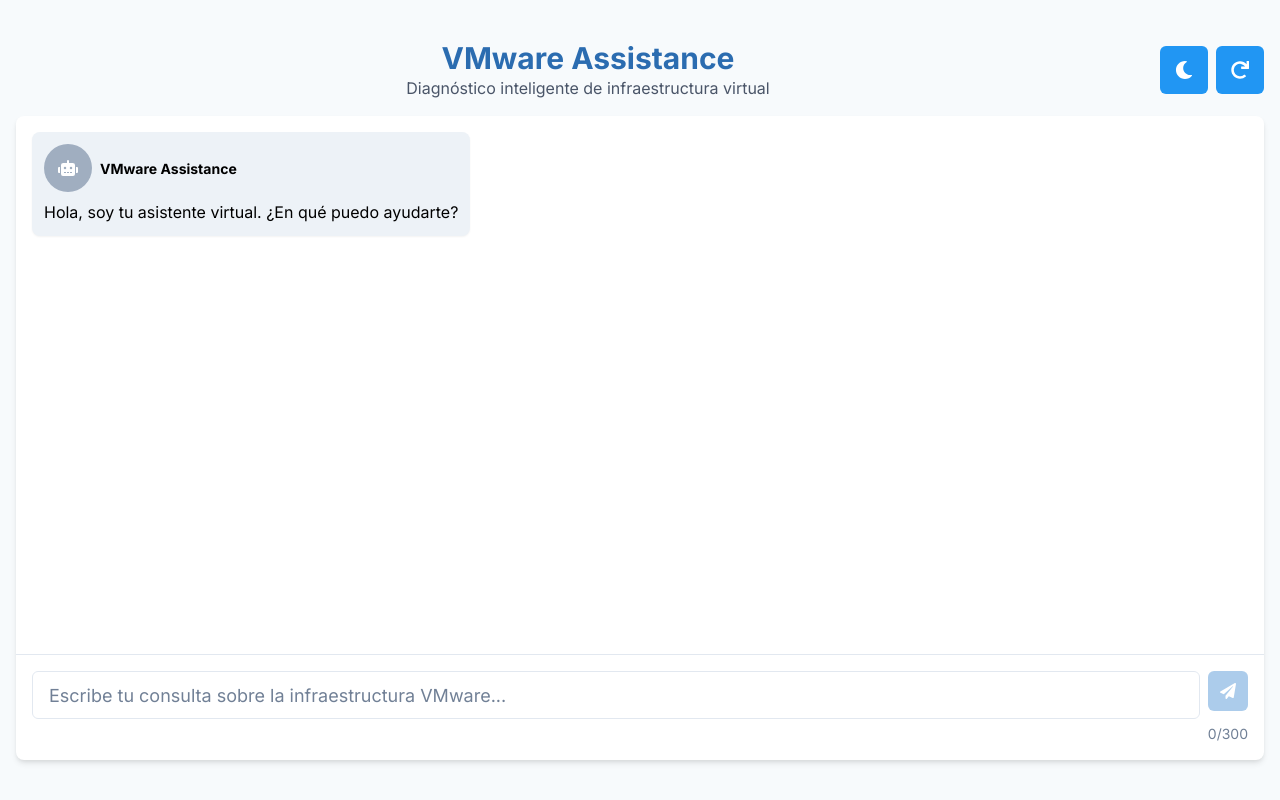
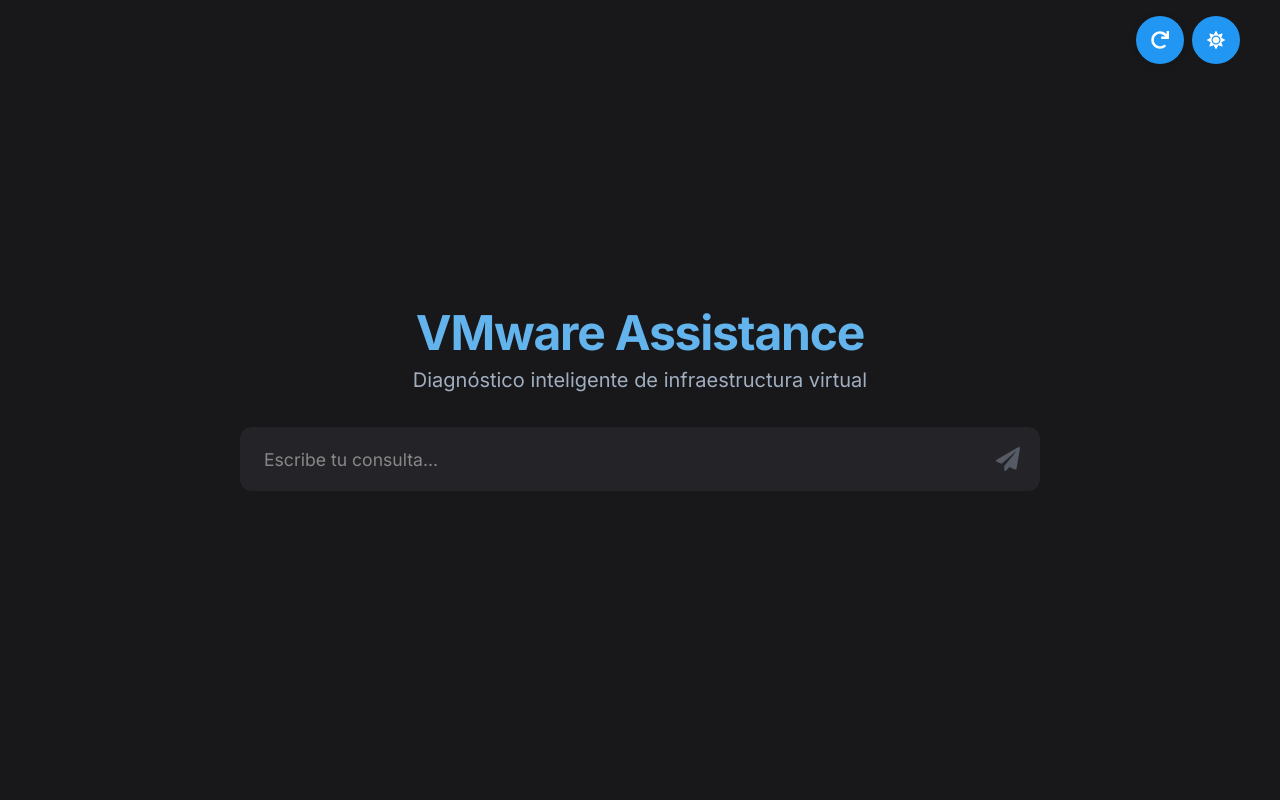
Before and after one commit to balemansteve/Charlotteo, a React (Vite) app in the folder poc_vmware_assistance/frontend/: page / in a window 1280 px wide. Built offline with nearby package versions, Linux system fonts and the light colour scheme.

Commit message:
frontendV2 src folder updated, problem with cors to fix

```diff
--- a/poc_vmware_assistance/frontend/src/App.jsx
+++ b/poc_vmware_assistance/frontend/src/App.jsx
@@ -15,18 +15,17 @@
 import ChatMessage from './components/ChatMessage'
 import ChatInput from './components/ChatInput'
 import axios from 'axios'
+import { motion, AnimatePresence } from 'framer-motion'
 
 function App() {
-  const [messages, setMessages] = useState([
-    {
-      text: 'Hola, soy tu asistente virtual. ¿En qué puedo ayudarte?',
-      isUser: false,
-    },
-  ])
+  const [messages, setMessages] = useState([])
   const [isLoading, setIsLoading] = useState(false)
   const messagesEndRef = useRef(null)
   const toast = useToast()
   const { colorMode, toggleColorMode } = useColorMode()
+  const [chatOpen, setChatOpen] = useState(false)
+  const [firstMessage, setFirstMessage] = useState("")
+  const [isTransitioning, setIsTransitioning] = useState(false)
 
   const scrollToBottom = () => {
     messagesEndRef.current?.scrollIntoView({ behavior: "smooth" })
@@ -35,6 +34,17 @@
   useEffect(() => {
     scrollToBottom()
   }, [messages])
+
+  useEffect(() => {
+    if (isTransitioning || isLoading) {
+      document.body.style.overflow = 'hidden'
+    } else {
+      document.body.style.overflow = 'auto'
+    }
+    return () => {
+      document.body.style.overflow = 'auto'
+    }
+  }, [isTransitioning, isLoading])
 
   const handleSendMessage = async (message) => {
     if (!message.trim()) return
@@ -69,82 +79,184 @@
   const handleResetChat = () => {
     setMessages([
       {
-        text: 'Hola, soy tu asistente virtual. ¿En qué puedo ayudarte?',
+        text: '¡Hola! Consulta aquí cualquier duda sobre tu infraestructura VMware.',
         isUser: false,
       },
     ])
+    setChatOpen(false)
+    setFirstMessage("")
   }
 
+  const bgMain = colorMode === 'dark' ? '#18181A' : '#fff'
+  const bgInput = colorMode === 'dark' ? '#232328' : '#f5f5f5'
+  const textColor = colorMode === 'dark' ? 'white' : '#232328'
+  const subtitleColor = colorMode === 'dark' ? 'gray.400' : 'gray.600'
+
   return (
-    <Container maxW="container.xl" h="100vh" py={10}>
-      <VStack h="full" spacing={4}>
-        <Flex w="full" justify="space-between" align="center">
-          <Box textAlign="center" flex={1}>
-            <Heading size="lg" color={colorMode === 'dark' ? 'blue.300' : 'blue.600'}>
+    <Box minH="100vh" minW="100vw" bg="#18181A" position="relative">
+      {/* INTERFAZ INICIAL: solo título, subtítulo e input centrados verticalmente, con animación */}
+      <AnimatePresence>
+        {!chatOpen && (
+          <motion.div
+            key="inicio"
+            initial={{ opacity: 0, y: 40 }}
+            animate={{ opacity: 1, y: 0 }}
+            exit={{ opacity: 0, y: -40 }}
+            transition={{ duration: 0.5, ease: 'easeInOut' }}
+            style={{ width: '100%', background: bgMain }}
+            onAnimationStart={() => setIsTransitioning(true)}
+            onAnimationComplete={() => setIsTransitioning(false)}
+          >
+            <Box minH="100vh" display="flex" flexDirection="column" alignItems="center" justifyContent="center" bg={bgMain}>
+              <Heading size="2xl" color="blue.300" letterSpacing="tight" mb={2}>
                 VMware Assistance
               </Heading>
-            <Text color={colorMode === 'dark' ? 'gray.400' : 'gray.600'}>
+              <Text color={subtitleColor} fontSize="xl" mb={8}>
                 Diagnóstico inteligente de infraestructura virtual
               </Text>
+              <motion.div
+                initial={{ opacity: 0, y: 40 }}
+                animate={{ opacity: 1, y: 0 }}
+                transition={{ duration: 0.8, ease: 'easeInOut' }}
+                style={{ width: '100%', background: 'transparent' }}
+              >
+                <Box
+                  w="100%"
+                  maxW="800px"
+                  mx="auto"
+                  display="flex"
+                  alignItems="center"
+                  bg={bgInput}
+                  borderRadius="xl"
+                  p={2}
+                  boxShadow="none"
+                >
+                  <ChatInput onSendMessage={handleSendMessage} isLoading={isLoading} placeholder="Escribe tu consulta..." showCounter={false} modernStyle={true} hideBox={true} inputBg={bgInput} fullWidthInput={true} inputColor={textColor} />
                 </Box>
-          <Flex gap={2}>
+              </motion.div>
+              {/* Botones arriba a la derecha SIEMPRE visibles */}
+              <Box position="absolute" top={6} right={10} zIndex={20} display="flex" alignItems="center" gap={2}>
+                <IconButton
+                  icon={<FaRedo />}
+                  onClick={handleResetChat}
+                  aria-label="Reiniciar chat"
+                  colorScheme="blue"
+                  variant="solid"
+                  borderRadius="full"
+                  size="lg"
+                  bg="#2196f3"
+                  _hover={{ bg: '#1976d2' }}
+                  _active={{ bg: '#1565c0' }}
+                  color="white"
+                  boxShadow="0 2px 8px 0 rgba(0,0,0,0.10)"
+                  mt={-2}
+                />
                 <IconButton
                   icon={colorMode === 'dark' ? <FaSun /> : <FaMoon />}
                   onClick={toggleColorMode}
                   aria-label="Cambiar tema"
                   colorScheme="blue"
                   variant="solid"
-              borderRadius="md"
+                  borderRadius="full"
                   size="lg"
                   bg="#2196f3"
                   _hover={{ bg: '#1976d2' }}
                   _active={{ bg: '#1565c0' }}
                   color="white"
+                  mt={-2}
                 />
+              </Box>
+            </Box>
+          </motion.div>
+        )}
+      </AnimatePresence>
+      {/* INTERFAZ DE CHAT: header arriba, historial e input centrados, con transición suave */}
+      <AnimatePresence>
+        {chatOpen && (
+          <motion.div
+            key="chat"
+            initial={{ opacity: 0, y: 40 }}
+            animate={{ opacity: 1, y: 0 }}
+            exit={{ opacity: 0, y: -40 }}
+            transition={{ duration: 0.5, ease: 'easeInOut' }}
+            style={{ width: '100%', background: bgMain }}
+            onAnimationStart={() => setIsTransitioning(true)}
+            onAnimationComplete={() => setIsTransitioning(false)}
+          >
+            <Box minH="100vh" display="flex" flexDirection="column" alignItems="center" justifyContent="flex-start" bg={bgMain}>
+              {/* Header arriba */}
+              <Box w="100%" px={12} pt={8} pb={2} display="flex" alignItems="flex-start" justifyContent="space-between" bg={bgMain}>
+                <Box>
+                  <Heading size="2xl" color="blue.300" letterSpacing="tight">
+                    VMware Assistance
+                  </Heading>
+                  <Text color={subtitleColor} fontSize="xl" mt={2}>
+                    Diagnóstico inteligente de infraestructura virtual
+                  </Text>
+                </Box>
+                <Box display="flex" alignItems="center" gap={2}>
                   <IconButton
                     icon={<FaRedo />}
                     onClick={handleResetChat}
                     aria-label="Reiniciar chat"
                     colorScheme="blue"
                     variant="solid"
-              borderRadius="md"
+                    borderRadius="full"
                     size="lg"
                     bg="#2196f3"
                     _hover={{ bg: '#1976d2' }}
                     _active={{ bg: '#1565c0' }}
                     color="white"
+                    boxShadow="0 2px 8px 0 rgba(0,0,0,0.10)"
+                    mt={-2}
                   />
-          </Flex>
-        </Flex>
-
+                  <IconButton
+                    icon={colorMode === 'dark' ? <FaSun /> : <FaMoon />}
+                    onClick={toggleColorMode}
+                    aria-label="Cambiar tema"
+                    colorScheme="blue"
+                    variant="solid"
+                    borderRadius="full"
+                    size="lg"
+                    bg="#2196f3"
+                    _hover={{ bg: '#1976d2' }}
+                    _active={{ bg: '#1565c0' }}
+                    color="white"
+                    mt={-2}
+                  />
+                </Box>
+              </Box>
+              {/* Chat centrado */}
               <Box
+                w="100%"
+                maxW="800px"
+                mx="auto"
                 flex={1}
-          w="full"
-          bg={colorMode === 'dark' ? '#232328' : 'white'}
-          borderRadius="lg"
-          boxShadow="md"
-          overflow="hidden"
                 display="flex"
                 flexDirection="column"
+                justifyContent="center"
+                alignItems="center"
+                pt={8}
+                bg={bgMain}
               >
                 <Box
-            flex={1}
+                  w="100%"
+                  maxH="60vh"
                   overflowY="auto"
-            p={4}
                   css={{
-              '&::-webkit-scrollbar': {
-                width: '4px',
-              },
-              '&::-webkit-scrollbar-track': {
+                    '::-webkit-scrollbar': {
                       width: '6px',
                     },
-              '&::-webkit-scrollbar-thumb': {
-                background: colorMode === 'dark' ? 'gray.600' : 'gray.200',
-                borderRadius: '24px',
+                    '::-webkit-scrollbar-thumb': {
+                      background: colorMode === 'dark' ? '#232328' : '#bbb',
+                      borderRadius: '8px',
+                    },
+                    '::-webkit-scrollbar-track': {
+                      background: 'transparent',
                     },
                   }}
                 >
-            <VStack spacing={4} align="stretch">
+                  <VStack spacing={4} align="stretch" w="100%">
                     {messages.map((msg, index) => (
                       <ChatMessage
                         key={index}
@@ -154,17 +266,32 @@
                     ))}
                     {isLoading && (
                       <Flex justify="center" my={4}>
-                  <Spinner color={colorMode === 'dark' ? 'blue.300' : 'blue.500'} />
+                        <Spinner color="blue.300" />
                       </Flex>
                     )}
                     <div ref={messagesEndRef} />
                   </VStack>
                 </Box>
-
-          <ChatInput onSendMessage={handleSendMessage} isLoading={isLoading} />
+                <Box
+                  w="100%"
+                  maxW="800px"
+                  mx="auto"
+                  mt={8}
+                  display="flex"
+                  alignItems="center"
+                  bg={bgInput}
+                  borderRadius="xl"
+                  p={2}
+                  boxShadow="none"
+                >
+                  <ChatInput onSendMessage={handleSendMessage} isLoading={isLoading} placeholder="Escribe tu consulta..." showCounter={false} modernStyle={true} hideBox={true} inputBg={bgInput} fullWidthInput={true} inputColor={textColor} />
                 </Box>
-      </VStack>
-    </Container>
+              </Box>
+            </Box>
+          </motion.div>
+        )}
+      </AnimatePresence>
+    </Box>
   )
 }
 
--- a/poc_vmware_assistance/frontend/src/components/ChatInput.jsx
+++ b/poc_vmware_assistance/frontend/src/components/ChatInput.jsx
@@ -4,7 +4,7 @@
 
 const MAX_CHARS = 300
 
-const ChatInput = ({ onSendMessage, isLoading }) => {
+const ChatInput = ({ onSendMessage, isLoading, placeholder = "Escribe tu consulta...", showCounter = false, modernStyle = false, hideBox = false, inputBg, fullWidthInput, inputColor }) => {
   const [message, setMessage] = useState('')
 
   const handleSubmit = (e) => {
@@ -23,51 +23,74 @@
   }
 
   return (
-    <form onSubmit={handleSubmit}>
-      <Flex p={4} borderTop="1px" borderColor="gray.200" direction="column">
-        <Flex>
+    <form onSubmit={handleSubmit} style={hideBox ? { width: '100%' } : modernStyle ? { width: '100%' } : {}}>
+      <Flex
+        p={hideBox ? 0 : modernStyle ? 0 : 4}
+        borderTop={hideBox ? 'none' : modernStyle ? 'none' : '1px'}
+        borderColor={hideBox ? 'none' : modernStyle ? 'none' : 'gray.200'}
+        direction="column"
+        align="center"
+        w="100%"
+        bg={hideBox ? 'transparent' : undefined}
+        boxShadow={hideBox ? 'none' : undefined}
+      >
+        <Flex w="100%" align="center" justify="center">
           <Input
             value={message}
             onChange={handleChange}
-            placeholder="Escribe tu consulta sobre la infraestructura VMware..."
-            size="lg"
-            mr={2}
+            placeholder={placeholder}
+            size={hideBox ? 'md' : modernStyle ? 'lg' : 'lg'}
             isDisabled={isLoading}
-            bg={document.body.classList.contains('chakra-ui-dark') ? '#2D3748' : 'white'}
-            color={document.body.classList.contains('chakra-ui-dark') ? 'white' : 'black'}
-            _placeholder={{ color: document.body.classList.contains('chakra-ui-dark') ? 'gray.300' : 'gray.500' }}
-            _focus={{
+            bg={fullWidthInput ? 'transparent' : inputBg ? inputBg : (hideBox ? 'transparent' : modernStyle ? 'white' : (document.body.classList.contains('chakra-ui-dark') ? '#2D3748' : 'white'))}
+            color={inputColor ? inputColor : (fullWidthInput ? 'white' : (hideBox ? 'white' : modernStyle ? '#232328' : (document.body.classList.contains('chakra-ui-dark') ? 'white' : 'black')))}
+            borderRadius={fullWidthInput ? 'xl' : (hideBox ? 'md' : modernStyle ? 'md' : 'md')}
+            fontSize={hideBox ? '1.1rem' : modernStyle ? '1.15rem' : '1rem'}
+            fontWeight={hideBox ? 400 : modernStyle ? 500 : 400}
+            px={fullWidthInput ? 4 : (hideBox ? 3 : modernStyle ? 6 : 4)}
+            py={hideBox ? 2 : modernStyle ? 4 : 2}
+            border={fullWidthInput ? 'none' : (hideBox ? 'none' : undefined)}
+            borderBottom={fullWidthInput ? 'none' : (hideBox ? (inputBg ? 'none' : '2px solid #3a3a3a') : undefined)}
+            boxShadow={fullWidthInput ? 'none' : (hideBox ? 'none' : modernStyle ? '0 2px 8px 0 rgba(0,0,0,0.10)' : 'none')}
+            _placeholder={{ color: '#888' }}
+            _focus={fullWidthInput ? { borderColor: 'none', boxShadow: 'none' } : (hideBox ? { borderColor: '#2196f3', boxShadow: 'none' } : {
               borderColor: 'blue.500',
-              boxShadow: '0 0 0 1px var(--chakra-colors-blue-500)',
-            }}
+              boxShadow: modernStyle ? '0 0 0 2px #2196f3' : '0 0 0 1px var(--chakra-colors-blue-500)',
+            })}
+            borderWidth={fullWidthInput ? '0px' : (hideBox ? '0px' : modernStyle ? '0px' : '1px')}
+            flex={fullWidthInput ? 1 : undefined}
+            mr={fullWidthInput ? 0 : 2}
           />
           <IconButton
             type="submit"
-            colorScheme="blue"
+            colorScheme={hideBox || fullWidthInput ? undefined : modernStyle ? undefined : 'blue'}
             aria-label="Enviar mensaje"
             icon={<FaPaperPlane />}
             isLoading={isLoading}
             isDisabled={isLoading || !message.trim() || message.length > MAX_CHARS}
-            bg="blue.500"
-            color="white"
-            _hover={{ bg: "blue.600" }}
-            _active={{ bg: "blue.700" }}
-            _dark={{
-              bg: "blue.500",
-              color: "white",
-              _hover: { bg: "blue.600" },
-              _active: { bg: "blue.700" }
-            }}
+            bg={hideBox || fullWidthInput ? 'transparent' : modernStyle ? '#2948ff' : 'blue.500'}
+            color={hideBox || fullWidthInput ? '#A0AEC0' : modernStyle ? 'white' : 'white'}
+            _hover={hideBox || fullWidthInput ? { bg: 'transparent', color: '#2196f3' } : modernStyle ? { bg: '#1e2e7a' } : { bg: 'blue.600' }}
+            _active={hideBox || fullWidthInput ? { bg: 'transparent', color: '#1565c0' } : modernStyle ? { bg: '#16204a' } : { bg: 'blue.700' }}
+            borderRadius={fullWidthInput ? '0 xl xl 0' : (hideBox ? 'full' : modernStyle ? 'md' : 'md')}
+            size={hideBox || fullWidthInput ? 'lg' : modernStyle ? 'lg' : 'lg'}
+            fontSize={hideBox || fullWidthInput ? '1.5rem' : modernStyle ? '1.5rem' : '1rem'}
+            boxShadow={hideBox || fullWidthInput ? 'none' : modernStyle ? '0 2px 8px 0 rgba(0,0,0,0.10)' : 'none'}
+            ml={fullWidthInput ? 0 : (hideBox ? 2 : modernStyle ? 2 : 0)}
+            h={fullWidthInput ? '48px' : undefined}
           />
         </Flex>
+        {showCounter && (
           <Text
-          fontSize="sm"
+            fontSize={modernStyle ? 'md' : 'sm'}
             color={message.length > MAX_CHARS ? 'red.500' : 'gray.500'}
-          mt={1}
+            mt={modernStyle ? 2 : 1}
             textAlign="right"
+            w="100%"
+            pr={modernStyle ? 2 : 0}
           >
             {message.length}/{MAX_CHARS}
           </Text>
+        )}
       </Flex>
     </form>
   )
--- a/poc_vmware_assistance/frontend/src/main.jsx
+++ b/poc_vmware_assistance/frontend/src/main.jsx
@@ -18,7 +18,7 @@
     }),
   },
   config: {
-    initialColorMode: 'light',
+    initialColorMode: 'dark',
     useSystemColorMode: false,
   },
   colors: {
```
Lines whose indentation alone changed are shown as unchanged.
